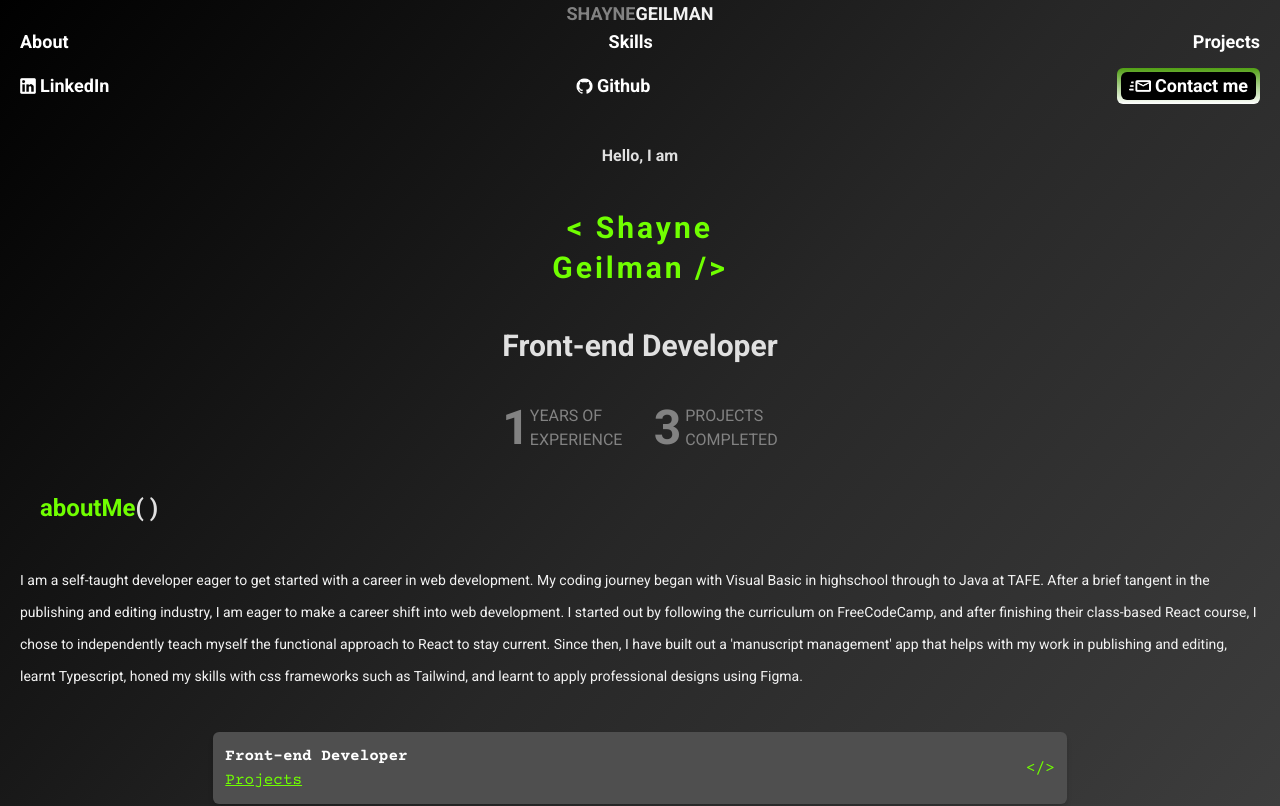
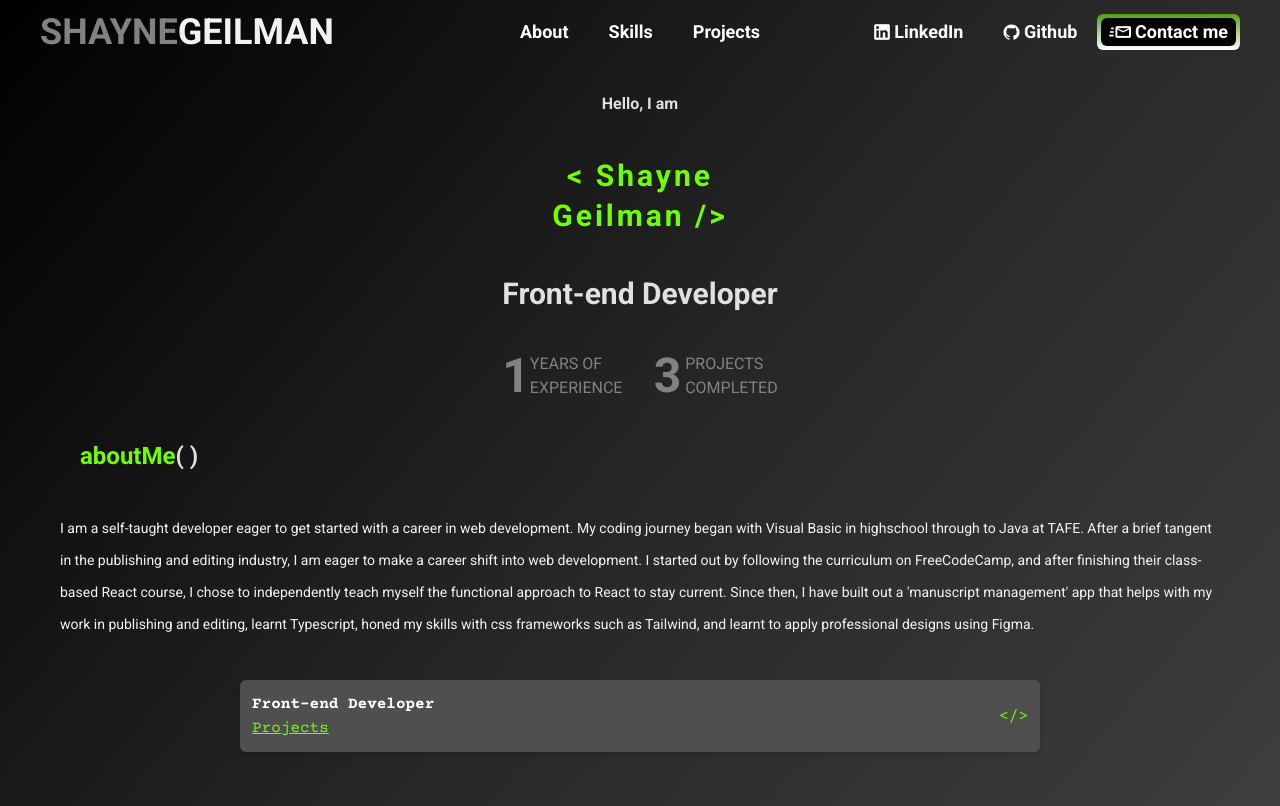
Before and after one commit to ShayneJG/Portfolio, a React (Vite) app: page / in a window 1280 px wide. Shown: the top 806 px of the page. Built offline with nearby package versions, Linux system fonts and the light colour scheme.

Commit message:
header styling

```diff
--- a/index.html
+++ b/index.html
@@ -11,7 +11,7 @@
     <meta name="viewport" content="width=device-width, initial-scale=1.0" />
     <title>Shayne Geilman Portfolio</title>
   </head>
-  <body class="font-roboto">
+  <body class="font-roboto mx-10">
     <div id="root"></div>
     <script type="module" src="/src/main.tsx"></script>
   </body>
--- a/src/components/header.tsx
+++ b/src/components/header.tsx
@@ -3,43 +3,43 @@ import { useState } from "react";
 function Header() {
   const [contact, setContact] = useState<boolean>(false);
   return (
-    <div className="flex items-center flex-col">
-      <div className="flex">
-        <h1 className="text-lg text-[#828282] font-bold">SHAYNE </h1>
-        <h1 className="text-lg text-[#F2F2F2] font-bold">GEILMAN</h1>
+    <div className="flex items-center flex-col mt-3 lg:flex-row lg:justify-between">
+      <div className="flex font-bold text-lg  lg:text-4xl lg:w-1/3">
+        <h1 className=" text-[#828282] ">SHAYNE </h1>
+        <h1 className="text-[#F2F2F2] ">GEILMAN</h1>
       </div>
       <nav
         id="navbar"
-        className="flex w-full px-5 justify-between text-white text-lg font-bold "
+        className="flex justify-between w-full lg:w-1/3 lg:justify-center text-white text-lg font-bold "
       >
-        <a className="hover:text-[#70FF00]" href="#about">
+        <a className="hover:text-[#70FF00] lg:mx-5" href="#about">
           About
         </a>
-        <a className="hover:text-[#70FF00]" href="#skills">
+        <a className="hover:text-[#70FF00] lg:mx-5" href="#skills">
           Skills
         </a>
-        <a className="hover:text-[#70FF00]" href="#projects">
+        <a className="hover:text-[#70FF00] lg:mx-5" href="#projects">
           Projects
         </a>
       </nav>
       <div
         id="socials"
-        className="flex w-full px-5 mt-3 justify-between text-white text-lg font-bold flex-wrap  items-center "
+        className="flex w-full lg:w-1/3 justify-between lg:justify-end text-white text-lg font-bold flex-wrap  items-center "
       >
         <a
-          className="flex items-center hover:text-[#70FF00]"
+          className="flex items-center hover:text-[#70FF00] lg:mx-5"
           href="https://www.linkedin.com/in/shayne-geilman-b0731a96/"
           target="_blank"
         >
           <img
-            className="h-4 pr-1 hover:text-[#70FF00]"
+            className="h-4 pr-1 "
             src="src/assets/linkedIn.png"
             alt="linkedinlogo"
           />
           LinkedIn
         </a>
         <a
-          className="flex items-center hover:text-[#70FF00]"
+          className="flex items-center hover:text-[#70FF00] lg:mx-5"
           href="https://github.com/ShayneJG"
           target="_blank"
         >
```
